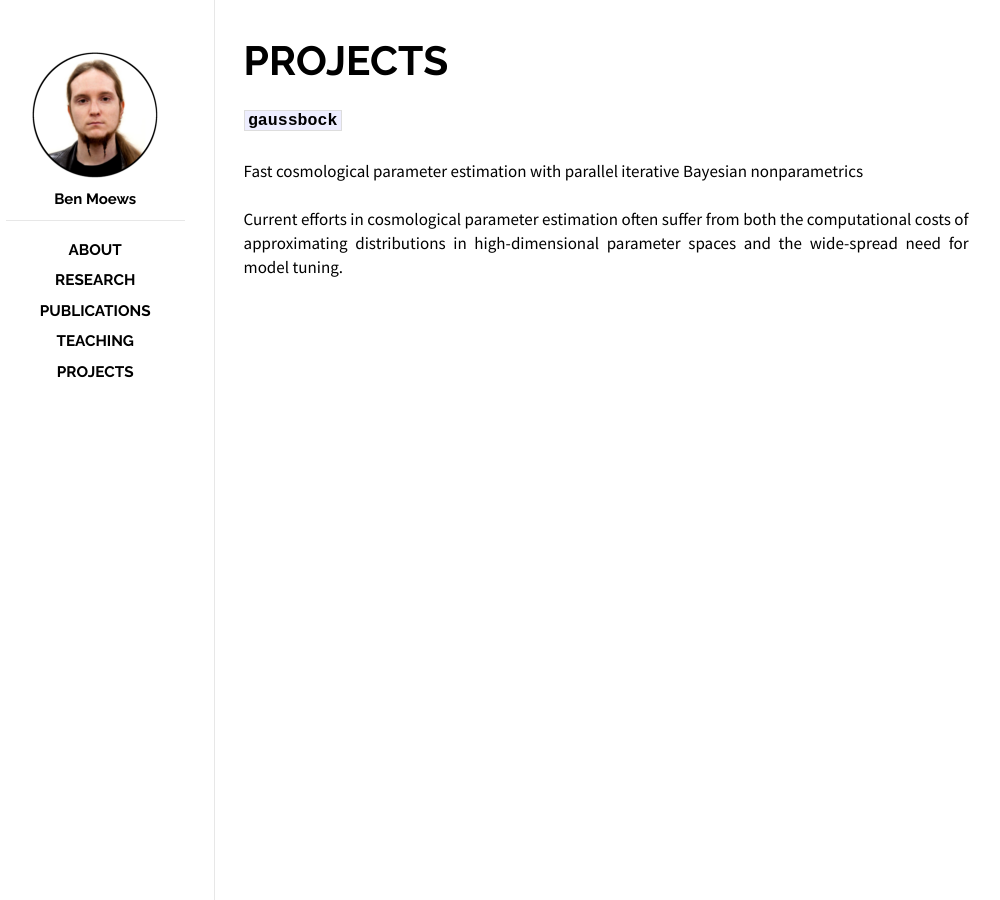
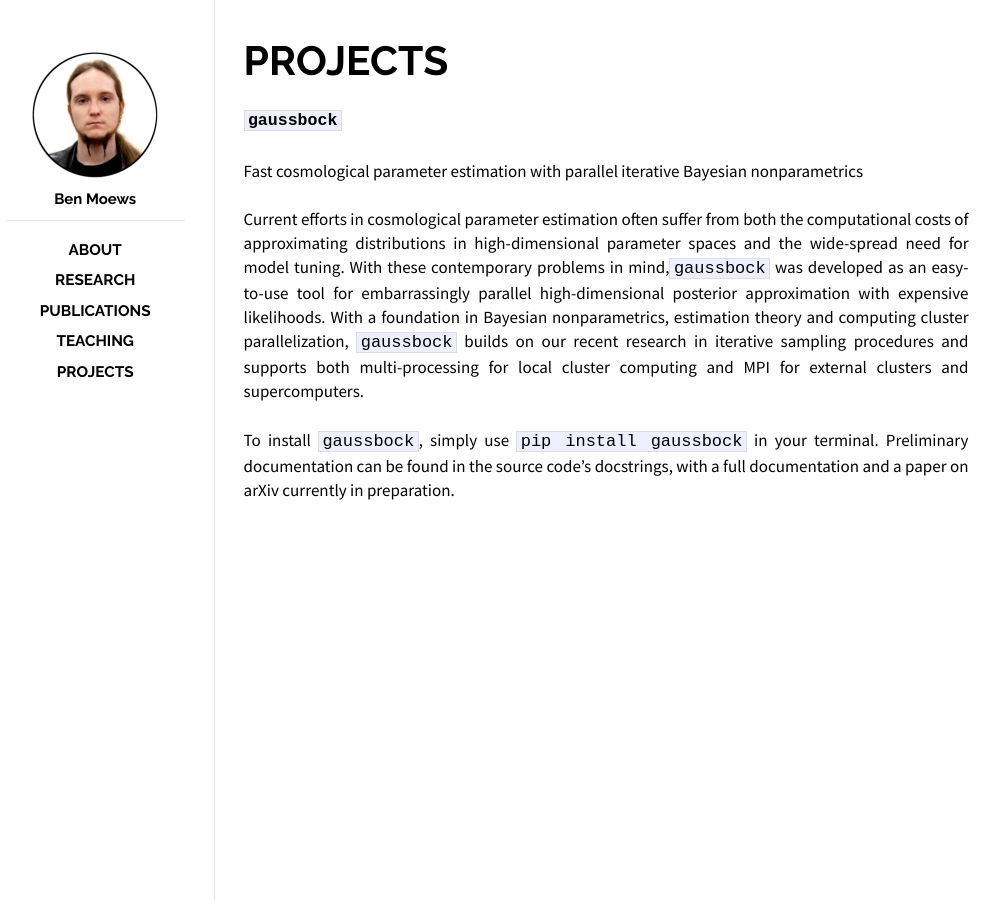
Before and after one commit to moews/moews.github.io, a Jekyll site: the page built from _posts/2017-03-23-projects.md, in a window 1280 px wide. Shown: the whole page, without its empty margins (144-1144 px from the left). Built offline with Jekyll 4.4.1, drawn with Linux system fonts in a browser that asks for light colours.

Commit message:
Update 2017-03-23-projects.md

```diff
--- a/_posts/2017-03-23-projects.md
+++ b/_posts/2017-03-23-projects.md
@@ -10,4 +10,6 @@
 
 Fast cosmological parameter estimation with parallel iterative Bayesian nonparametrics
 
-Current efforts in cosmological parameter estimation often suffer from both the computational costs of approximating distributions in high-dimensional parameter spaces and the wide-spread need for model tuning.
+Current efforts in cosmological parameter estimation often suffer from both the computational costs of approximating distributions in high-dimensional parameter spaces and the wide-spread need for model tuning. With these contemporary problems in mind,`gaussbock` was developed as an easy-to-use tool for embarrassingly parallel high-dimensional posterior approximation with expensive likelihoods. With a foundation in Bayesian nonparametrics, estimation theory and computing cluster parallelization, `gaussbock` builds on our recent research in iterative sampling procedures and supports both multi-processing for local cluster computing and MPI for external clusters and supercomputers.
+
+To install `gaussbock`, simply use `pip install gaussbock` in your terminal. Preliminary documentation can be found in the source code's docstrings, with a full documentation and a paper on arXiv currently in preparation.
```
